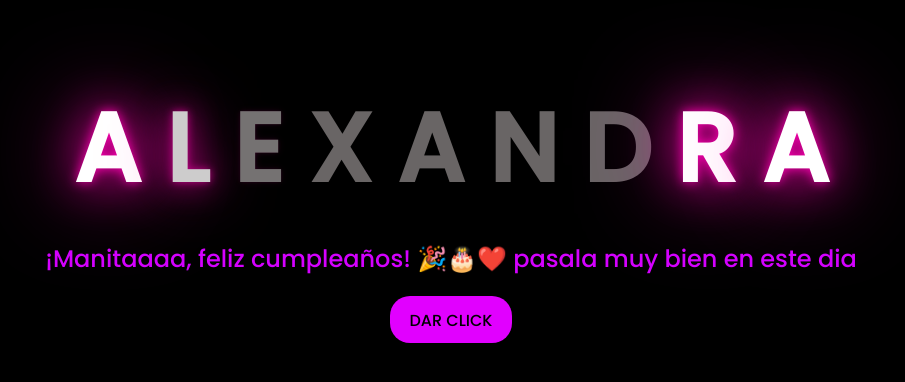
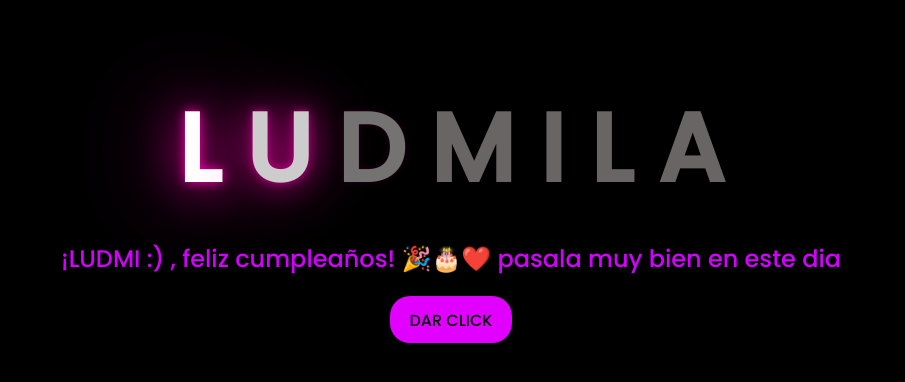
Before and after one commit to Brainy112/ludmii, a plain HTML site: page index.html in a window 1280 px wide. Shown: the part 188-570 px from the top of the page, without its empty margins (189-1094 px from the left). Drawn offline with Linux system fonts and the light colour scheme.

Commit message:
Update index.html

```diff
--- a/index.html
+++ b/index.html
@@ -5,7 +5,7 @@
     <meta http-equiv="X-UA-Compatible" content="IE=edge">
     <meta name="viewport" content="width=device-width, initial-scale=1.0">
     <link rel="stylesheet" href="css/style.css">
-    <title>ALE ⁎⭑꙳⭒☪︎⭒꙳⁎⭑</title>
+    <title>LUD ⁎⭑꙳⭒☪︎⭒꙳⁎⭑</title>
 </head>
 <body onclick="PlayAudio()">
     <audio id="musica1" autoplay  >
@@ -16,15 +16,14 @@
 
     <div class="greetings">
 
+        <span>L</span>
+        <span>U</span>
+        <span>D</span>
+        <span>M</span>
+        <span>I</span>
+        <span>L</span>
         <span>A</span>
-        <span>L</span>
-        <span>E</span>
-        <span>X</span>
-        <span>A</span>
-        <span>N</span>
-        <span>D</span>
-         <span>R</span>
-         <span>A</span>
+
 
 
     </div>
@@ -37,7 +36,7 @@
         <span></span>
     </div>
     <div class="description">
-        <span>¡Manitaaaa, feliz cumpleaños! 🎉🎂❤️ pasala muy bien en este dia  </span>
+        <span>¡LUDMI :) , feliz cumpleaños! 🎉🎂❤️ pasala muy bien en este dia  </span>
     </div>
     <div class="button">
         <button>
```
